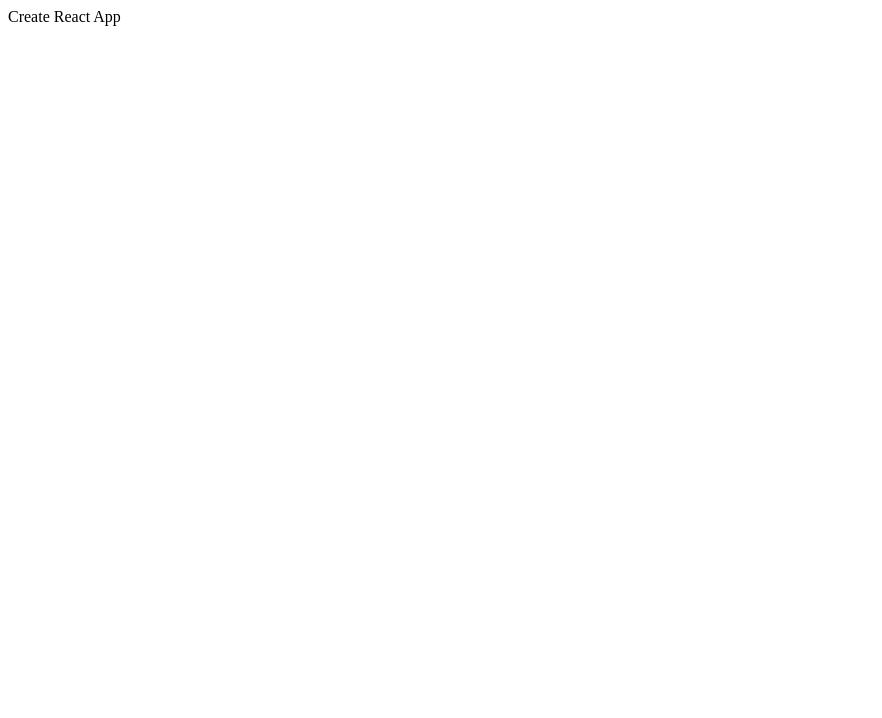
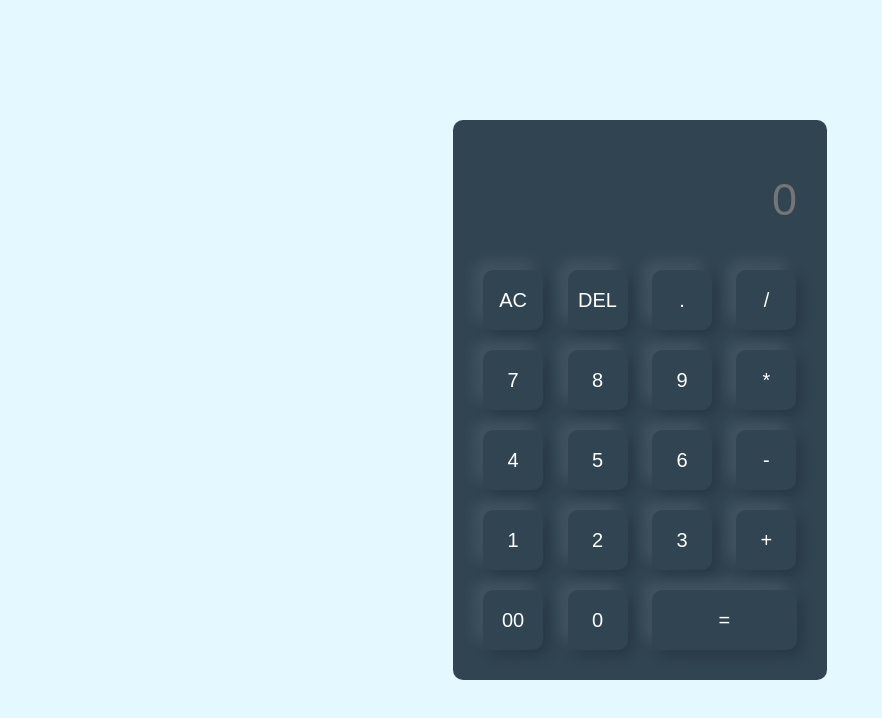
Before and after one commit to prushtipithadiya/LGMVIP-Web, a plain HTML site: page task 2/index.html in a window 1280 px wide. Shown: the whole page, without its empty margins (0-882 px from the left). Drawn offline with Linux system fonts and the light colour scheme.

Commit message:
README.md

```diff
--- a/task 2/index.html
+++ b/task 2/index.html
@@ -1 +1,53 @@
-Create React App
+<!DOCTYPE html>
+<html lang="en">
+<head>
+    <meta charset="UTF-8">
+    <meta name="viewport" content="width=device-width, initial-scale=1.0">
+    <title>Calculator</title>
+    <link rel="stylesheet" href="style.css">
+</head>
+<body>
+    <div class="container">
+        <div class="calculator">
+            <form>
+                <div class="display">
+            <input type="text" name="display" id="inputBox" placeholder="0">
+                </div>
+            <div>
+                <input type="button" value="AC" onclick= "display.value = '' ">
+                <input type="button" value="DEL" onclick= "display.value = display.value.toString().slice(0,-1)">
+                <input type="button" value="." onclick= "display.value += '.' ">
+                <input type="button" value="/"onclick= "display.value += '/' ">
+            </div>
+
+            <div>
+                <input type="button" value="7" onclick="display.value += '7'">
+                <input type="button" value="8" onclick="display.value += '8'">
+                <input type="button" value="9" onclick="display.value += '9'">
+                <input type="button" value="*" onclick="display.value += '*'">
+            </div>
+
+            <div>
+                <input type="button" value="4" onclick="display.value += '4'">
+                <input type="button" value="5" onclick="display.value += '5'">
+                <input type="button" value="6" onclick="display.value += '6'">
+                <input type="button" value="-" onclick="display.value += '-'">
+            </div>
+
+            <div>
+                <input type="button" value="1" onclick="display.value += '1' ">
+                <input type="button" value="2" onclick="display.value += '2'">
+                <input type="button" value="3" onclick="display.value += '3'">
+                <input type="button" value="+" onclick="display.value += '+'">
+            </div>
+
+            <div>
+                <input type="button" value="00" onclick="display.value += '00'">
+                <input type="button" value="0" onclick="display.value += '0'">
+                <input type="button" value="=" onclick="display.value = eval(display.value)"  class="equal">
+            </div>
+        </form>
+        </div>
+    </div>
+</body>
+</html>
--- /dev/null
+++ b/task 2/style.css
@@ -0,0 +1,50 @@
+*{
+    margin: 0;
+    padding: 0;
+    box-sizing: border-box;
+    font-family: 'poppins',sans-serif;
+}
+
+.container{
+    width: 100%;
+    height: 100vh;
+    background: #e3f9ff;
+    display: flex;
+    justify-content: center;
+    align-items: center;
+}
+
+.calculator{
+    background: #304452;
+    padding: 20px;
+    border-radius: 10px;
+}
+.calculator form input{
+    border: 0;
+    outline: 0;
+    width: 60px;
+    height: 60px;
+    border-radius: 10px;
+    box-shadow: -8px -8px 15px rgba(255,255,255,0.1),5px 5px 15px rgba(0,0,0,0.2);;
+    background: transparent;
+    font-size: 20px;
+    color: #fff;
+    cursor: pointer;
+    margin: 10px;
+}
+
+form .display{
+    display: flex;
+    justify-content: flex-end;
+    margin: 20px 0;
+}
+
+form .display input{
+    text-align: right;
+    flex: 1;
+    font-size: 45px;
+    box-shadow: none;
+}
+form input.equal{
+    width: 145px;
+}
```
Also changed, not shown: task 2/script.js (added, +25 -0 lines).
